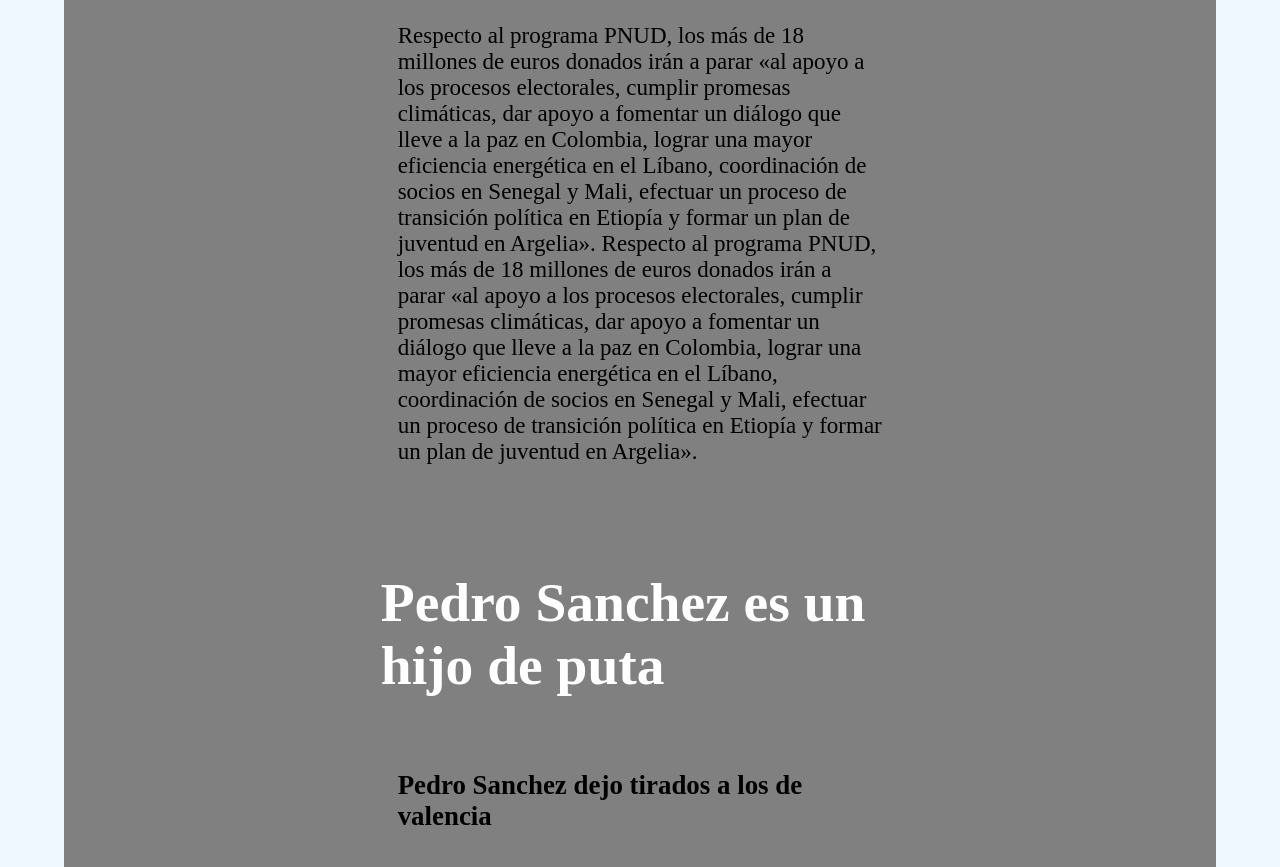
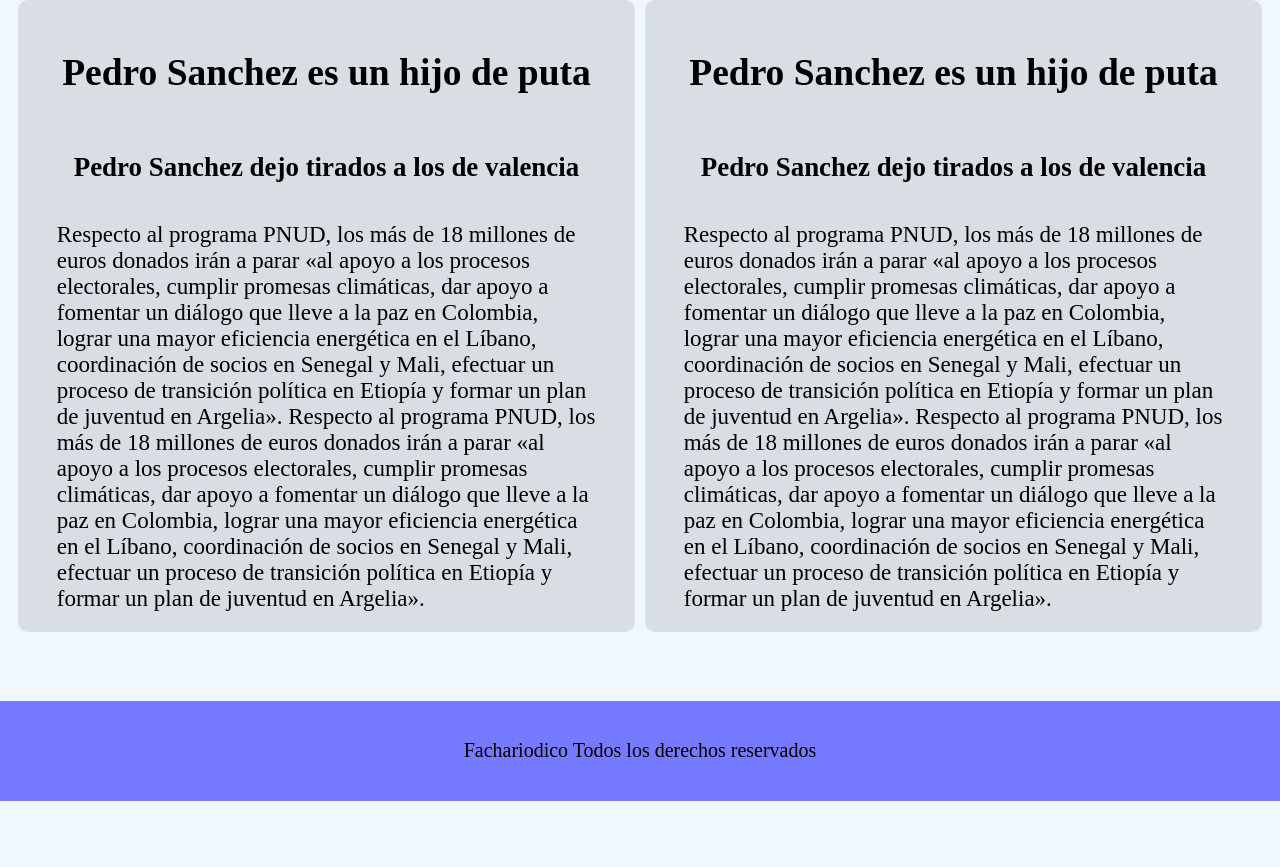
Before and after one commit to DatreRSX/Fachariodico, a plain HTML site: page index.html in a window 1280 px wide. Shown: the part 1914-2781 px from the top of the page. After the commit the page ends 2715 px from the top, so only its background shows below. Drawn offline with Linux system fonts and the light colour scheme.

Commit message:
more shit

```diff
--- a/styles.css
+++ b/styles.css
@@ -24,7 +24,7 @@ font-size: 60px;
 #Titulo
 
 {
-
+font-size: 25px;
 color:rgb(255, 255, 255);
 font-family:'Times New Roman', Times, serif;
 }
@@ -43,7 +43,7 @@ align-items:center;
 align-content: center;
 border-bottom-left-radius: 30px ;
 border-bottom-right-radius: 30px ;
-box-shadow: -5px 5px  10px 0px rgba(128, 128, 128, 0.267);
+
 
 
 }
@@ -81,7 +81,7 @@ flex-direction: column;
 justify-content: center;
 align-items: center;
 background-color: rgba(128, 128, 128, 0.596);
-width:93.5%;
+width:94.5%;
 height: auto;
 margin-top: 3%;
 border-radius: 3px;
@@ -91,6 +91,7 @@ padding: 20px;
 
 #Titulo
 {
+    color: black;
 display: flex;
 justify-content: center;
 align-items: flex-end;
@@ -128,8 +129,8 @@ margin-top: 2%;
 
     justify-content: center;
     align-items: center;
-    background-color: gray;
-    width:90%;
+
+    width:98%;
     height: auto;
     margin-top: 3%;
     border-radius: 3px;
@@ -141,13 +142,16 @@ margin-top: 2%;
 #layout
 {
 display: flex;
-width: 45%;
+width: 46%;
 flex-direction: column;
 height: auto;
-padding: 30px;
+padding: 20px;
 justify-content: center;
 align-content: center;
 align-items: center;
+background-color: rgba(128, 128, 128, 0.219);
+border-radius: 10px;
+margin:5px
 }
 
 footer
@@ -157,7 +161,7 @@ background-color: rgba(0, 0, 255, 0.507);
 width: 100%;
 height:100px;
 font-size: 20px;
- margin-top: 30px;
+ margin-top: 5%;
  justify-content: center;
  align-items: center;
  align-content: center;
```
